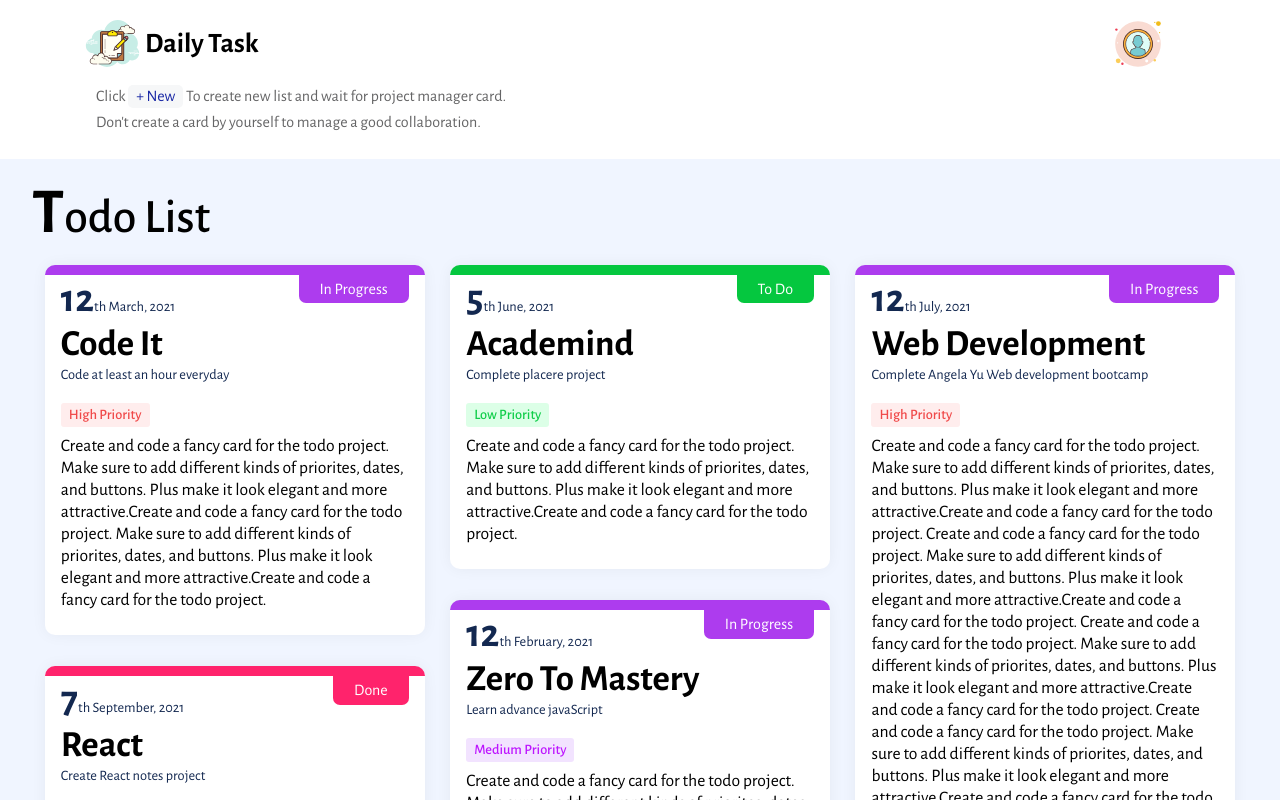
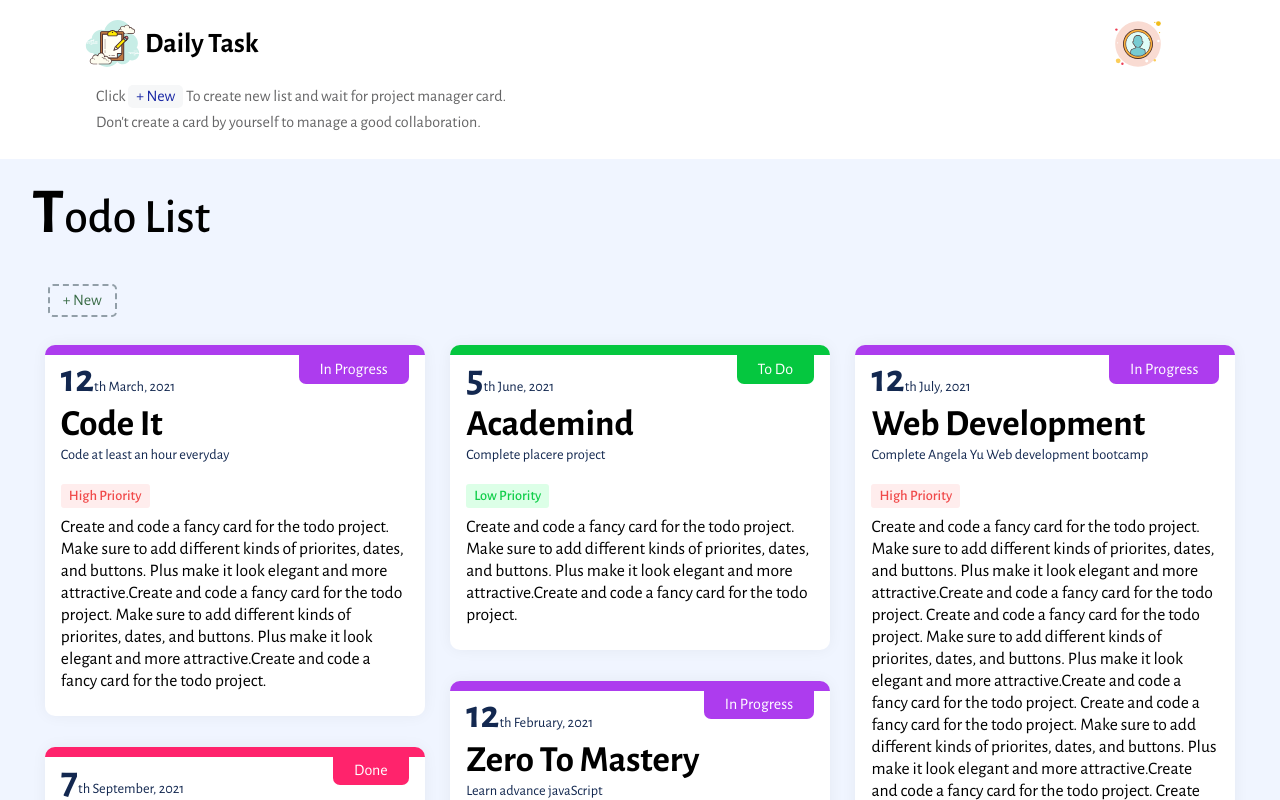
Before and after one commit to TidbitsJS/Parse-Todo, a React (Create React App) app: page / in a window 1280 px wide. Shown: the top 800 px of the page. Built offline with nearby package versions, Linux system fonts and the light colour scheme.

Commit message:
create new todo card btn

```diff
--- a/src/App.css
+++ b/src/App.css
@@ -1,4 +1,5 @@
 @import url("https://fonts.googleapis.com/css2?family=Alegreya+Sans:wght@100;300;400;500;700;800&display=swap");
+@import url("utils/colors.css");
 
 * {
   padding: 0;
--- /dev/null
+++ b/src/components/CreateCard/CreateCard.js
@@ -0,0 +1,13 @@
+import React from "react";
+
+import "./createCard.css";
+
+const CreateCard = () => {
+  return (
+    <div className="todo-createCard-container">
+      <div className="todo-createCard-btn">+ New</div>
+    </div>
+  );
+};
+
+export default CreateCard;
--- /dev/null
+++ b/src/components/CreateCard/createCard.css
@@ -0,0 +1,19 @@
+.todo-createCard-container {
+  max-width: 300px;
+  padding: 1rem;
+}
+
+.todo-createCard-btn {
+  border: 2px dashed #929fa8;
+  padding: 0.3rem 0.8rem;
+  border-radius: 5px;
+  cursor: pointer;
+
+  font-size: 1rem;
+  transition: 0.5s ease;
+  color: #386b45;
+}
+
+.todo-createCard-btn:hover {
+  color: #000;
+}
--- a/src/layout/todos/Todo.js
+++ b/src/layout/todos/Todo.js
@@ -1,5 +1,6 @@
+import React from "react";
 import Card from "components/Card/Card";
-import React from "react";
+import CreateCard from "components/CreateCard/CreateCard";
 
 import "./todo.css";
 
@@ -87,6 +88,8 @@ const Todo = () => {
   return (
     <div className="todo-body-container">
       <h2 className="todo-bdy-container-headText">Todo List</h2>
+      <div className="todo-body-container-Wrapper">
+        <CreateCard />
         <div className="todo-body-card-container">
           {dummyTodos.map((todo) => (
             <Card
@@ -103,6 +106,7 @@ const Todo = () => {
           ))}
         </div>
       </div>
+    </div>
   );
 };
 
--- a/src/layout/todos/todo.css
+++ b/src/layout/todos/todo.css
@@ -13,6 +13,7 @@
 .todo-bdy-container-headText {
   font-size: 3rem;
   font-weight: 500;
+  margin-bottom: 1rem;
 }
 
 .todo-bdy-container-headText::first-letter {
@@ -20,10 +21,17 @@
   font-weight: 700;
 }
 
+.todo-body-container-Wrapper {
+  display: flex;
+  justify-content: flex-start;
+  align-items: flex-start;
+  flex-direction: column;
+}
+
 .todo-body-card-container {
   margin-top: 2rem;
 
-  columns: 3 315px;
+  columns: 3 auto;
   column-gap: 0rem;
   margin: 0 auto;
 }
```
Lines whose indentation alone changed are shown as unchanged.
